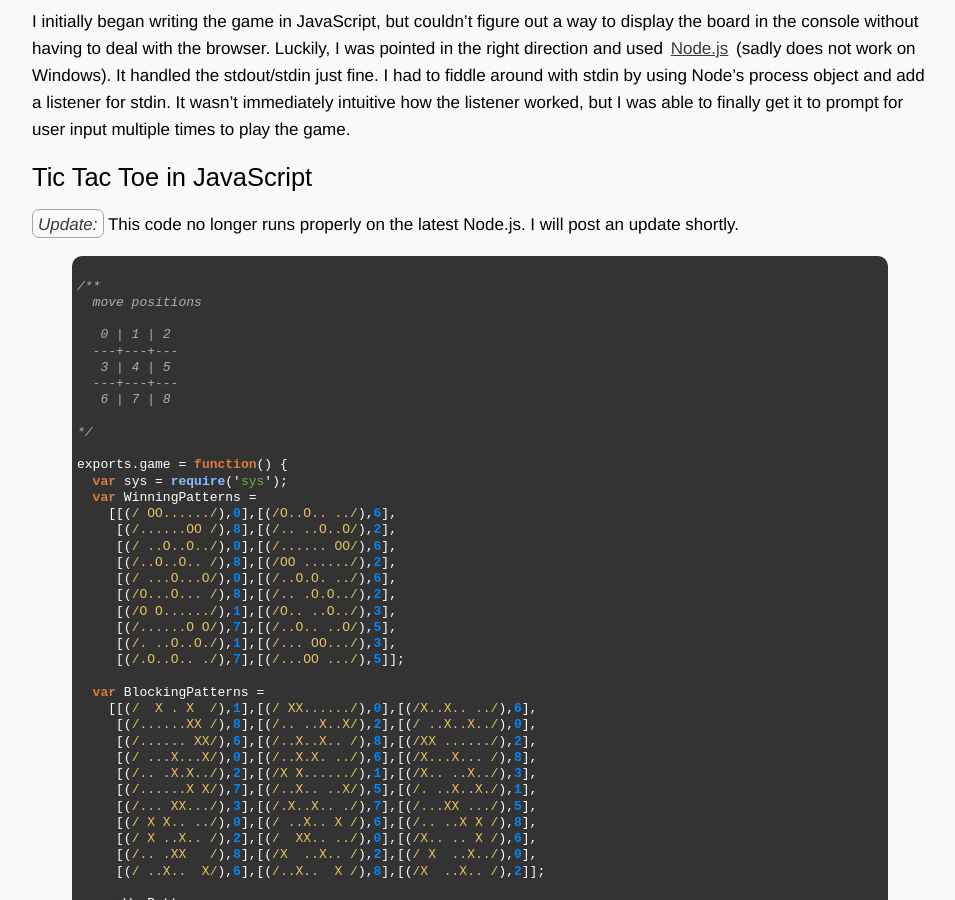
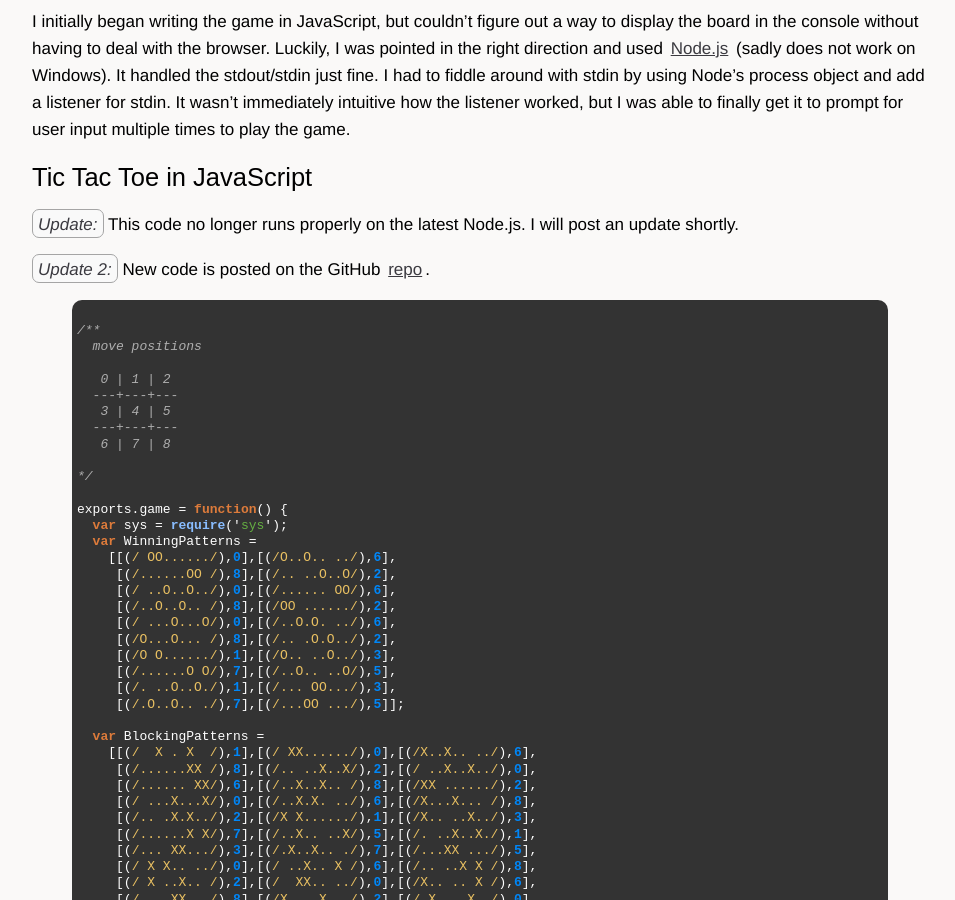
Before and after one commit to sl4m/sl4m.github.com, a Jekyll site: the page built from _posts/2010-03-15-tic-tac-toe-in-ruby-and-javascript.markdown, in a window 1280 px wide and 900 px high, scrolled down 3842 px. Shown: the whole window, without its empty margins (160-1115 px from the left). Built offline with Jekyll 4.4.1, drawn with Linux system fonts in a browser that asks for light colours; comment, search, counter and statistics services are not loaded.

Commit message:
updated post to include link to updated js code

```diff
--- a/_posts/2010-03-15-tic-tac-toe-in-ruby-and-javascript.markdown
+++ b/_posts/2010-03-15-tic-tac-toe-in-ruby-and-javascript.markdown
@@ -202,6 +202,8 @@ I initially began writing the game in JavaScript, but couldn't figure out a way
 ## Tic Tac Toe in JavaScript
 
 *Update:* This code no longer runs properly on the latest Node.js.  I will post an update shortly.
+
+*Update 2:* New code is posted on the GitHub [repo](http://github.com/sl4m/tic_tac_toe_js).
 
 {% highlight javascript %}
 /**
```
